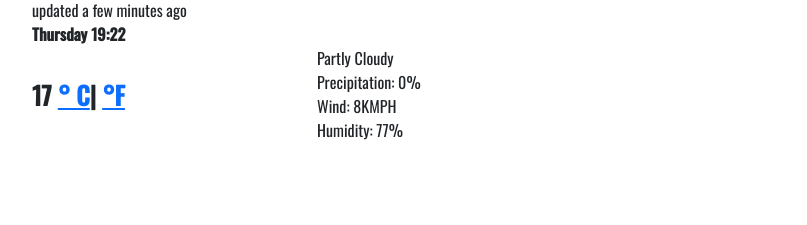
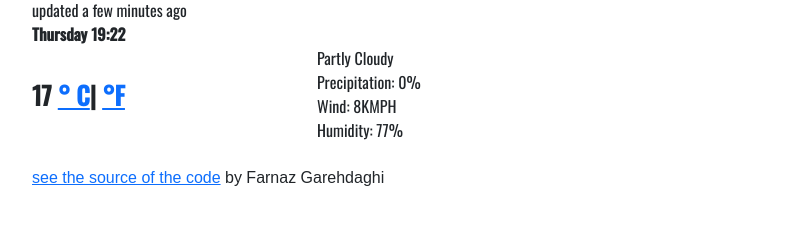
Before and after one commit to fgarehdaghi/weatherapp, a plain HTML site: page index.html in a window 1280 px wide. Shown: the part 291-516 px from the top of the page, without its empty margins (50-857 px from the left). Drawn offline with nearby package versions, Linux system fonts and the light colour scheme; a web font is replaced by a local one.

Commit message:
added github address

```diff
--- a/index.html
+++ b/index.html
@@ -64,15 +64,17 @@
 
 
 
-            <div class="col-8 part">Partly Cloudy<br>
+            <div class="col-8 part"><span class="partly">Partly Cloudy</span> <br>
+Precipitation:<span class="precipitation"> 0</span>%
 
-            Precipitation: 0%
                 <br>
                 Wind: 8KMPH
                 <br>
                 Humidity: 77%
             </div>
         </div>
+        <br>
+        <a href="https://github.com/fgarehdaghi/weatherapp">see the source of the code</a> by Farnaz Garehdaghi
     </div>
     <br>
 
--- a/index.js
+++ b/index.js
@@ -26,6 +26,9 @@ function showTemp(response) {
   writtenCity.innerHTML = `${cityNames}`;
   let tempCity = document.querySelector("#celdegree");
   tempCity.innerHTML = `${temperatureElement}`;
+  let weatherDes = response.data.weather[0].description;
+  let descriptionWe = document.querySelector(".partly");
+  descriptionWe.innerHTML = `${weatherDes}`;
 }
 //givecitynamefunc
 function giveCityName(event) {
```
Lines whose indentation alone changed are shown as unchanged.
